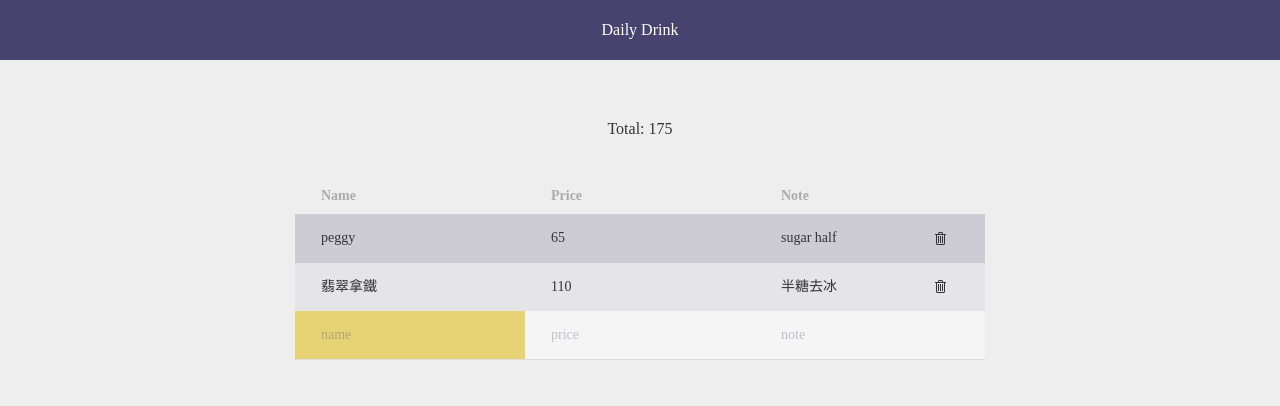
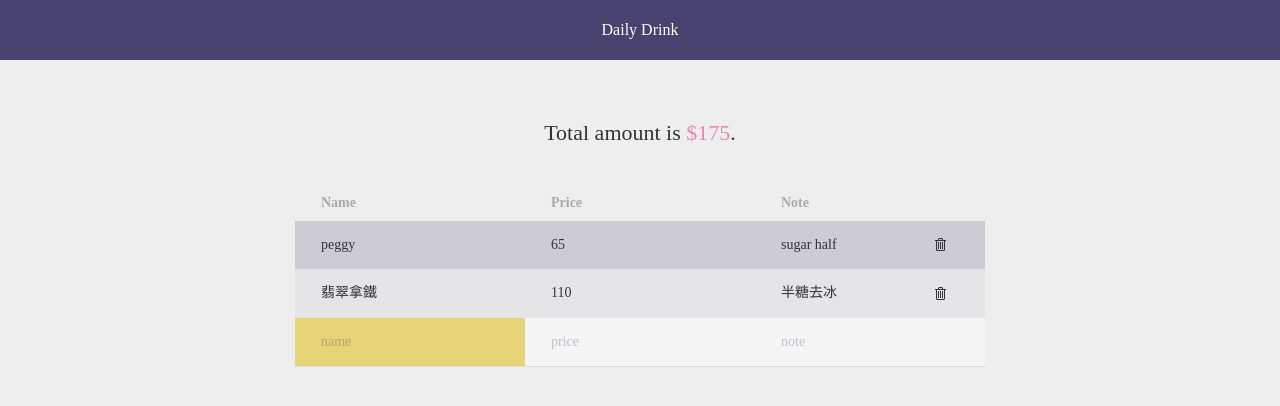
Before and after one commit to wade790720/dailydrinks, a React app: page / in a window 1280 px wide. Shown: the top 406 px of the page. Built offline with nearby package versions, Linux system fonts and the light colour scheme.

Commit message:
set summary style

```diff
--- a/src/modules/OrderList/style.sass
+++ b/src/modules/OrderList/style.sass
@@ -43,7 +43,7 @@
                     justify-content: center
                     &:hover
                         i.icon-delete
-                            background-color: $color-red
+                            background-color: $color-important
 
         .edit-item
             td
--- a/src/modules/Summary/index.jsx
+++ b/src/modules/Summary/index.jsx
@@ -5,12 +5,11 @@
 
 const Summary = props => {
     const amount = totalAmount(props.list);
+    const summary = <div>Total amount is <span className="amount">{amount}</span>.</div>;
     return (
         <div id="summary">
             {
-                amount <= 0 ?
-                    "Press Enter when complete." :
-                    `Total: ${amount}`
+                amount <= 0 ? "Press Enter when complete." : summary
             }
         </div>
     );
--- a/src/modules/Summary/style.sass
+++ b/src/modules/Summary/style.sass
@@ -1,6 +1,15 @@
+@import ~styles/variable
+@import ~styles/mixin
+
 #summary
     display: flex
     flex-direction: column
     align-items: center
     margin: 50px 0 10px
     padding: 10px
+    font-size: 22px
+    font-weight: 200
+
+    .amount
+        +dollar
+        color: $color-important
--- /dev/null
+++ b/src/styles/mixin.sass
@@ -0,0 +1,4 @@
+=dollar
+    &:before
+        content: "$"
+        display: inline-block
--- a/src/styles/variable.sass
+++ b/src/styles/variable.sass
@@ -1,3 +1,3 @@
 $color-base: #333
 $color-main: #48436e
-$color-red: #d03535
+$color-important: #E887B8
```
